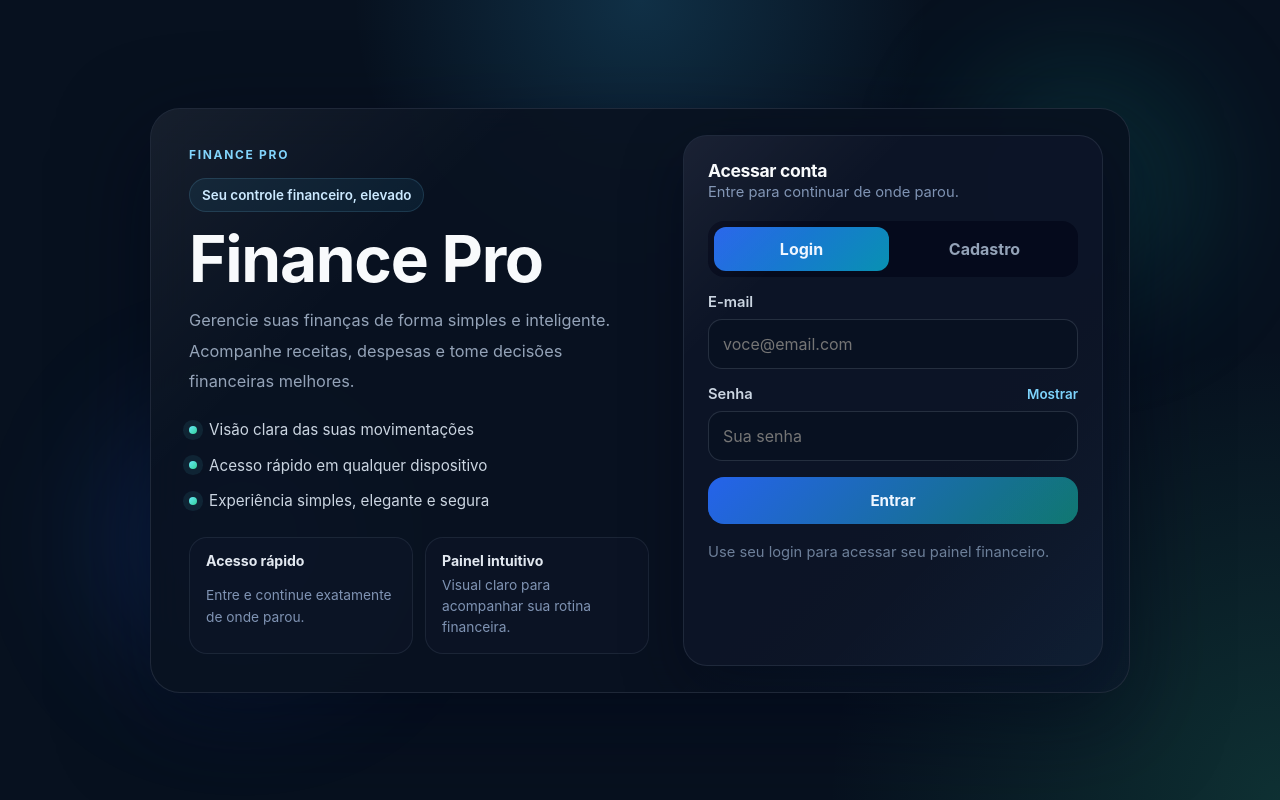
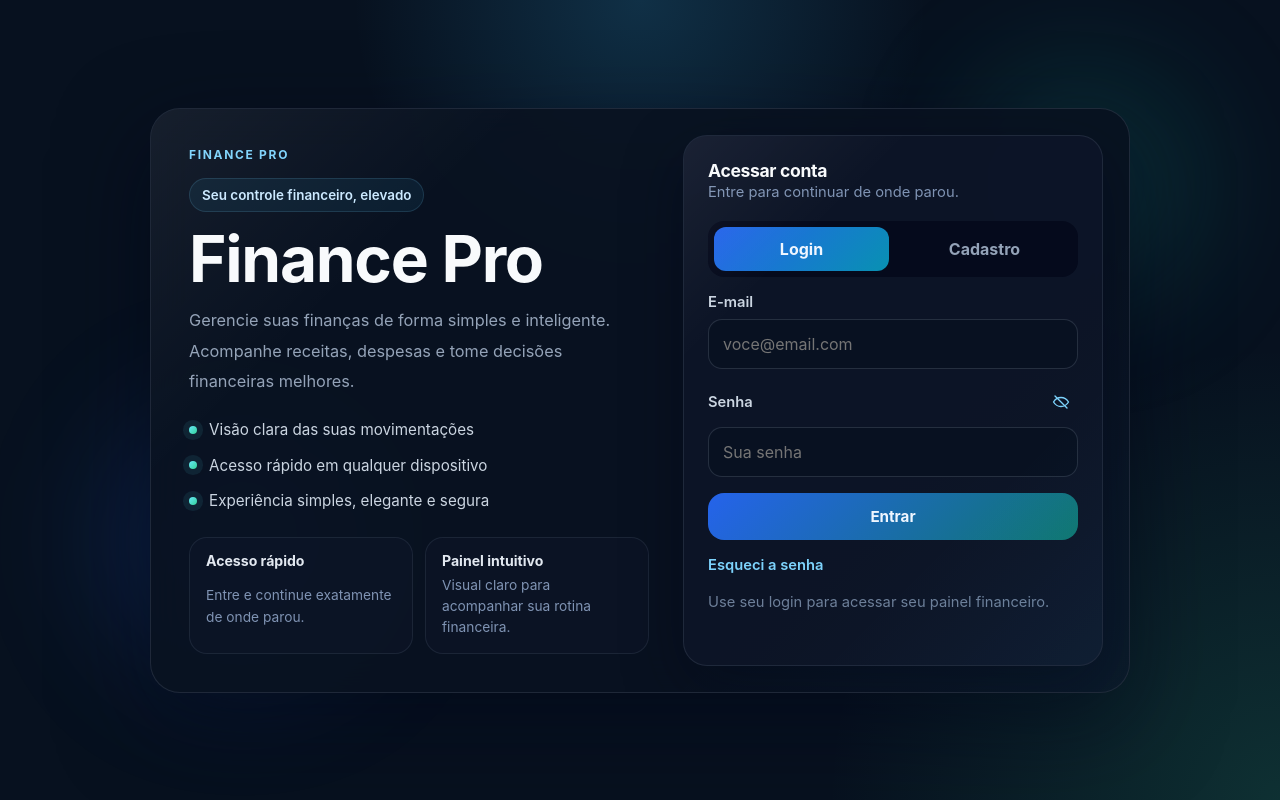
Before and after one commit to klebersonsan-code/Finance, a React (Vite) app: page / in a window 1280 px wide. Built offline with nearby package versions, Linux system fonts and the light colour scheme; no server answers.

Commit message:
Improve auth recovery experience

```diff
--- a/src/App.jsx
+++ b/src/App.jsx
@@ -31,6 +31,7 @@ function normalizeMetricsRow(row) {
 
 function App() {
   const [session, setSession] = useState(null)
+  const [passwordRecoveryMode, setPasswordRecoveryMode] = useState(false)
   const [authLoading, setAuthLoading] = useState(true)
   const [transactions, setTransactions] = useState([])
   const [loadingTransactions, setLoadingTransactions] = useState(false)
@@ -93,6 +94,13 @@ function App() {
 
     const { data: listener } = supabase.auth.onAuthStateChange((_event, nextSession) => {
       if (!active) return
+      if (_event === 'PASSWORD_RECOVERY') {
+        setPasswordRecoveryMode(true)
+        setAuthError('')
+      }
+      if (_event === 'SIGNED_OUT') {
+        setPasswordRecoveryMode(false)
+      }
       setSession(nextSession ?? null)
     })
 
@@ -406,6 +414,46 @@ function App() {
     setAuthLoading(false)
   }
 
+  async function handleRequestPasswordReset(email) {
+    if (!isSupabaseConfigured) return
+
+    setAuthLoading(true)
+    setAuthError('')
+
+    const redirectTo = `${window.location.origin}/`
+    const { error: resetError } = await supabase.auth.resetPasswordForEmail(email, {
+      redirectTo,
+    })
+
+    if (resetError) {
+      setAuthError(resetError.message)
+    } else {
+      setAuthError('Enviamos um link para redefinir sua senha no e-mail informado.')
+    }
+
+    setAuthLoading(false)
+  }
+
+  async function handleUpdatePassword(nextPassword) {
+    if (!isSupabaseConfigured) return
+
+    setAuthLoading(true)
+    setAuthError('')
+
+    const { error: updateError } = await supabase.auth.updateUser({
+      password: nextPassword,
+    })
+
+    if (updateError) {
+      setAuthError(updateError.message)
+    } else {
+      setAuthError('Senha atualizada com sucesso. Voce ja pode entrar novamente.')
+      setPasswordRecoveryMode(false)
+    }
+
+    setAuthLoading(false)
+  }
+
   async function handleSaveTransaction(transaction) {
     if (!user) return false
 
@@ -547,14 +595,17 @@ function App() {
     }
   }
 
-  if (!user) {
+  if (!user || passwordRecoveryMode) {
     return (
       <AuthScreen
         configured={isSupabaseConfigured}
         onSignIn={handleSignIn}
         onSignUp={handleSignUp}
+        onRequestPasswordReset={handleRequestPasswordReset}
+        onUpdatePassword={handleUpdatePassword}
         authLoading={authLoading}
         authError={authError}
+        passwordRecoveryMode={passwordRecoveryMode}
       />
     )
   }
--- a/src/components/AuthScreen.jsx
+++ b/src/components/AuthScreen.jsx
@@ -1,14 +1,81 @@
-import { useState } from 'react'
+import { useEffect, useState } from 'react'
 
-function AuthScreen({ configured, onSignIn, onSignUp, authLoading, authError }) {
+function EyeIcon({ open }) {
+  return (
+    <svg
+      aria-hidden="true"
+      viewBox="0 0 24 24"
+      width="18"
+      height="18"
+      fill="none"
+      stroke="currentColor"
+      strokeWidth="1.8"
+      strokeLinecap="round"
+      strokeLinejoin="round"
+    >
+      <path d="M2 12s3.6-6 10-6 10 6 10 6-3.6 6-10 6S2 12 2 12Z" />
+      {open ? <circle cx="12" cy="12" r="3.2" /> : <path d="M4 4l16 16" />}
+    </svg>
+  )
+}
+
+function AuthScreen({
+  configured,
+  onSignIn,
+  onSignUp,
+  onRequestPasswordReset,
+  onUpdatePassword,
+  authLoading,
+  authError,
+  passwordRecoveryMode,
+}) {
   const [mode, setMode] = useState('signin')
   const [email, setEmail] = useState('')
   const [password, setPassword] = useState('')
+  const [confirmPassword, setConfirmPassword] = useState('')
   const [localError, setLocalError] = useState('')
   const [showPassword, setShowPassword] = useState(false)
+  const [showConfirmPassword, setShowConfirmPassword] = useState(false)
+  const [resetRequestMode, setResetRequestMode] = useState(false)
+
+  useEffect(() => {
+    setLocalError('')
+  }, [mode, passwordRecoveryMode, resetRequestMode])
 
   async function handleSubmit(event) {
     event.preventDefault()
+
+    if (passwordRecoveryMode) {
+      if (!password.trim() || !confirmPassword.trim()) {
+        setLocalError('Preencha e confirme a nova senha.')
+        return
+      }
+
+      if (password.trim().length < 6) {
+        setLocalError('Use uma senha com pelo menos 6 caracteres.')
+        return
+      }
+
+      if (password !== confirmPassword) {
+        setLocalError('As senhas nao coincidem.')
+        return
+      }
+
+      setLocalError('')
+      await onUpdatePassword(password)
+      return
+    }
+
+    if (resetRequestMode) {
+      if (!email.trim()) {
+        setLocalError('Informe o e-mail para recuperar a senha.')
+        return
+      }
+
+      setLocalError('')
+      await onRequestPasswordReset(email)
+      return
+    }
 
     if (!email.trim() || !password.trim()) {
       setLocalError('Preencha e-mail e senha.')
@@ -25,9 +92,14 @@ function AuthScreen({ configured, onSignIn, onSignUp, authLoading, authError })
     await onSignUp(email, password)
   }
 
-  const isSuccessMessage = authError.startsWith('Conta criada')
+  const isSuccessMessage =
+    authError.startsWith('Conta criada') ||
+    authError.startsWith('Enviamos um link') ||
+    authError.startsWith('Senha atualizada')
   const feedbackMessage = localError || authError
   const feedbackStyle = isSuccessMessage ? styles.successBox : styles.errorBox
+  const isAuthFormDisabled = !configured || authLoading
+  const canShowForgotPassword = mode === 'signin' && !passwordRecoveryMode
 
   return (
     <main style={styles.page} className="auth-shell">
@@ -92,16 +164,27 @@ function AuthScreen({ configured, onSignIn, onSignUp, authLoading, authError })
           <div style={styles.formTop}>
             <div>
               <strong style={styles.formTitle}>
-                {mode === 'signin' ? 'Acessar conta' : 'Criar sua conta'}
+                {passwordRecoveryMode
+                  ? 'Redefinir senha'
+                  : resetRequestMode
+                    ? 'Recuperar acesso'
+                    : mode === 'signin'
+                      ? 'Acessar conta'
+                      : 'Criar sua conta'}
               </strong>
               <p style={styles.formSubtitle}>
-                {mode === 'signin'
+                {passwordRecoveryMode
+                  ? 'Crie uma nova senha para voltar ao seu painel.'
+                  : resetRequestMode
+                    ? 'Enviaremos um link para redefinir sua senha.'
+                    : mode === 'signin'
                       ? 'Entre para continuar de onde parou.'
                       : 'Comece a organizar sua vida financeira em minutos.'}
               </p>
             </div>
           </div>
 
+          {!passwordRecoveryMode && !resetRequestMode ? (
             <div style={styles.modeSwitch}>
               <button
                 type="button"
@@ -120,7 +203,9 @@ function AuthScreen({ configured, onSignIn, onSignUp, authLoading, authError })
                 Cadastro
               </button>
             </div>
+          ) : null}
 
+          {!passwordRecoveryMode ? (
             <label style={styles.field}>
               <span style={styles.label}>E-mail</span>
               <input
@@ -129,31 +214,62 @@ function AuthScreen({ configured, onSignIn, onSignUp, authLoading, authError })
                 onChange={(event) => setEmail(event.target.value)}
                 placeholder="voce@email.com"
                 style={styles.input}
-              disabled={!configured || authLoading}
+                disabled={isAuthFormDisabled}
               />
             </label>
+          ) : null}
 
           <label style={styles.field}>
             <span style={styles.labelRow}>
-              <span style={styles.label}>Senha</span>
+              <span style={styles.label}>
+                {passwordRecoveryMode ? 'Nova senha' : 'Senha'}
+              </span>
               <button
                 type="button"
                 onClick={() => setShowPassword((current) => !current)}
-                style={styles.textButton}
+                style={styles.iconButton}
                 className="interactive-button"
+                aria-label={showPassword ? 'Ocultar senha' : 'Mostrar senha'}
               >
-                {showPassword ? 'Ocultar' : 'Mostrar'}
+                <EyeIcon open={showPassword} />
               </button>
             </span>
             <input
               type={showPassword ? 'text' : 'password'}
               value={password}
               onChange={(event) => setPassword(event.target.value)}
-              placeholder="Sua senha"
+              placeholder={passwordRecoveryMode ? 'Digite sua nova senha' : 'Sua senha'}
               style={styles.input}
-              disabled={!configured || authLoading}
+              disabled={isAuthFormDisabled}
             />
           </label>
+
+          {passwordRecoveryMode ? (
+            <label style={styles.field}>
+              <span style={styles.labelRow}>
+                <span style={styles.label}>Confirmar senha</span>
+                <button
+                  type="button"
+                  onClick={() => setShowConfirmPassword((current) => !current)}
+                  style={styles.iconButton}
+                  className="interactive-button"
+                  aria-label={
+                    showConfirmPassword ? 'Ocultar confirmacao de senha' : 'Mostrar confirmacao de senha'
+                  }
+                >
+                  <EyeIcon open={showConfirmPassword} />
+                </button>
+              </span>
+              <input
+                type={showConfirmPassword ? 'text' : 'password'}
+                value={confirmPassword}
+                onChange={(event) => setConfirmPassword(event.target.value)}
+                placeholder="Confirme a nova senha"
+                style={styles.input}
+                disabled={isAuthFormDisabled}
+              />
+            </label>
+          ) : null}
 
           {feedbackMessage ? (
             <div style={feedbackStyle}>{feedbackMessage}</div>
@@ -161,19 +277,38 @@ function AuthScreen({ configured, onSignIn, onSignUp, authLoading, authError })
 
           <button
             type="submit"
-            disabled={!configured || authLoading}
-            style={styles.submitButton(!configured || authLoading)}
+            disabled={isAuthFormDisabled}
+            style={styles.submitButton(isAuthFormDisabled)}
             className="interactive-button"
           >
             {authLoading
               ? 'Processando...'
+              : passwordRecoveryMode
+                ? 'Salvar nova senha'
+                : resetRequestMode
+                  ? 'Enviar link'
                   : mode === 'signin'
                     ? 'Entrar'
                     : 'Criar conta'}
           </button>
 
+          {canShowForgotPassword ? (
+            <button
+              type="button"
+              onClick={() => setResetRequestMode((current) => !current)}
+              style={styles.secondaryTextButton}
+              className="interactive-button"
+            >
+              {resetRequestMode ? 'Voltar ao login' : 'Esqueci a senha'}
+            </button>
+          ) : null}
+
           <p style={styles.helper}>
-            {mode === 'signin'
+            {passwordRecoveryMode
+              ? 'Depois de salvar a nova senha, seu acesso volta ao normal.'
+              : resetRequestMode
+                ? 'Use o mesmo e-mail da sua conta para receber o link de recuperacao.'
+                : mode === 'signin'
                   ? 'Use seu login para acessar seu painel financeiro.'
                   : 'Depois do cadastro, verifique seu e-mail caso seja solicitada confirmacao.'}
           </p>
@@ -385,12 +520,26 @@ const styles = {
     fontSize: '0.92rem',
     fontWeight: 600,
   },
-  textButton: {
+  iconButton: {
+    width: '34px',
+    height: '34px',
+    display: 'inline-flex',
+    alignItems: 'center',
+    justifyContent: 'center',
     border: 'none',
     padding: 0,
+    borderRadius: '999px',
     background: 'transparent',
     color: '#7dd3fc',
-    fontSize: '0.84rem',
+    cursor: 'pointer',
+  },
+  secondaryTextButton: {
+    border: 'none',
+    padding: 0,
+    justifySelf: 'start',
+    background: 'transparent',
+    color: '#7dd3fc',
+    fontSize: '0.92rem',
     fontWeight: 600,
     cursor: 'pointer',
   },
```
Lines whose indentation alone changed are shown as unchanged.
